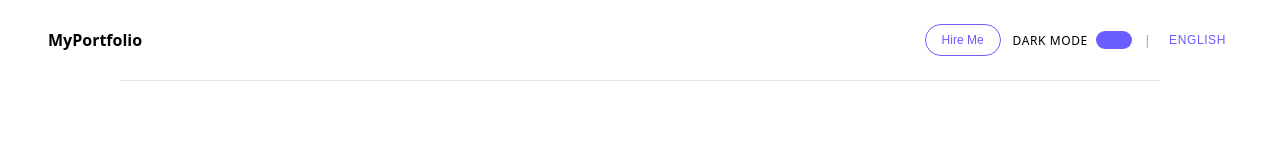
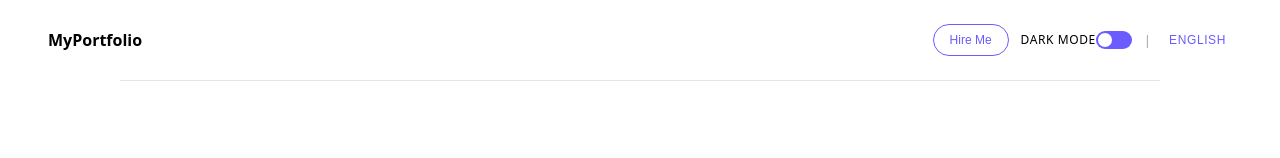
Before and after one commit to icozugurcihan/portfolio, a React (Vite) app: page / in a window 1280 px wide. Shown: the top 158 px of the page. Built offline with nearby package versions, Linux system fonts and the light colour scheme.

Commit message:
dark mode button düzekltimi

```diff
--- a/src/context/ThemeContext.jsx
+++ b/src/context/ThemeContext.jsx
@@ -1,4 +1,4 @@
-import { createContext, useState, useEffect } from "react";
+import { createContext, useEffect, useState } from "react";
 
 export const ThemeContext = createContext();
 
@@ -6,7 +6,7 @@ export function ThemeProvider({ children }) {
   const [theme, setTheme] = useState("light");
 
   useEffect(() => {
-        document.body.className = theme;
+    document.body.classList.toggle("dark", theme === "dark");
   }, [theme]);
 
   return (
--- a/src/index.css
+++ b/src/index.css
@@ -81,12 +81,60 @@ body.dark {
     font-weight: 500;
 }
 
-/* Theme switch */
-.theme-switch {
-    display: flex;
-    align-items: center;
-    gap: 8px;
+/* =========================
+   THEME SWITCH (FIX)
+========================= */
+
+.switch {
+    position: relative;
+    display: inline-block;
+    width: 36px;
+    height: 18px;
 }
+
+.switch input {
+    opacity: 0;
+    width: 0;
+    height: 0;
+}
+
+/* Track */
+.slider {
+    position: absolute;
+    inset: 0;
+    background-color: #e5e7eb; /* light mode */
+    border-radius: 999px;
+    cursor: pointer;
+    transition: background-color 0.3s ease;
+}
+
+/* Knob */
+.slider::before {
+    content: "";
+    position: absolute;
+    width: 14px;
+    height: 14px;
+    left: 2px;        /* 🔴 EKSİK OLAN BUYDU */
+    top: 2px;
+    background-color: #ffffff;
+    border-radius: 50%;
+    transition: transform 0.3s ease;
+}
+
+/* ON state */
+.switch input:checked + .slider {
+    background-color: #6b5cff;
+}
+
+.switch input:checked + .slider::before {
+    transform: translateX(18px);
+}
+
+/* Dark mode OFF */
+body.dark .slider {
+    background-color: #374151;
+}
+
 /* Hire Me Button */
 .hire-btn {
     padding: 8px 16px;
```
Lines whose indentation alone changed are shown as unchanged.
